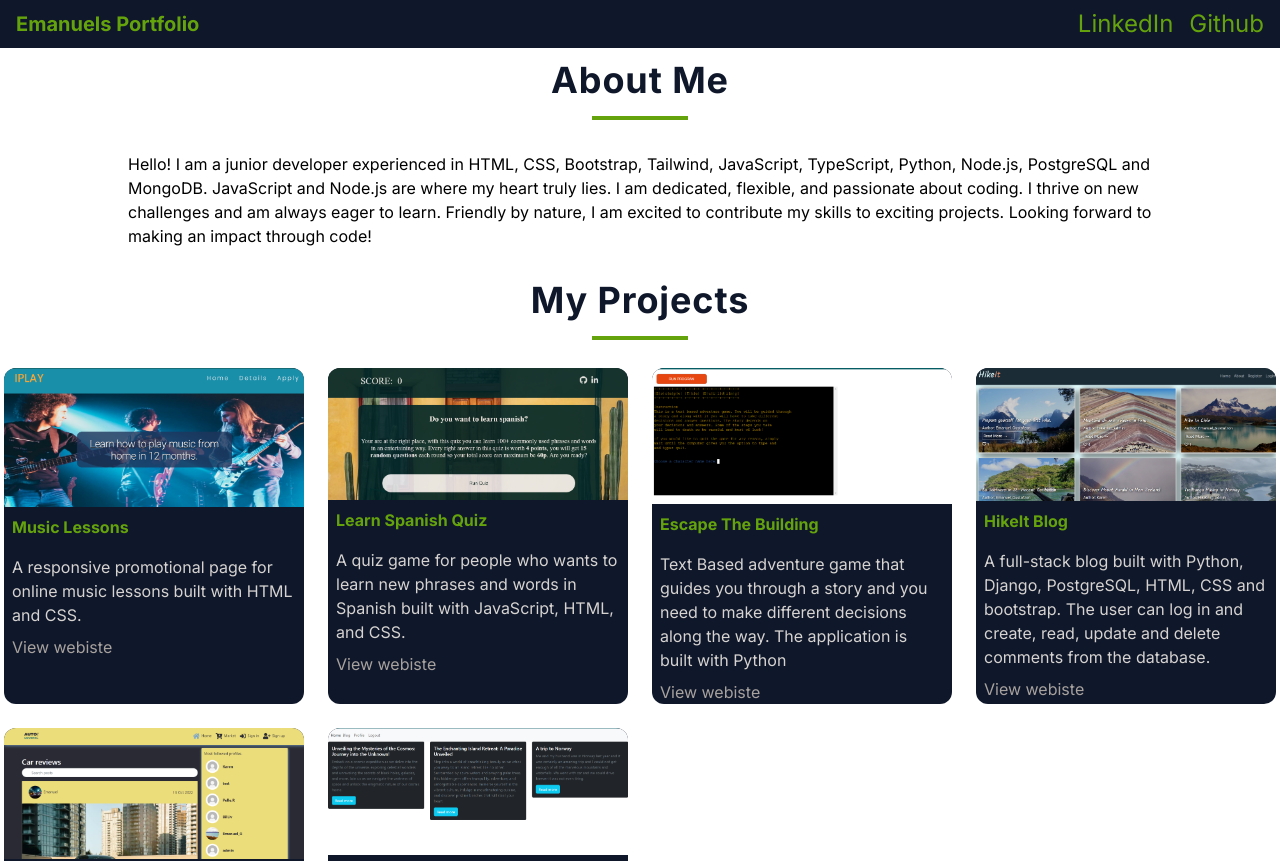
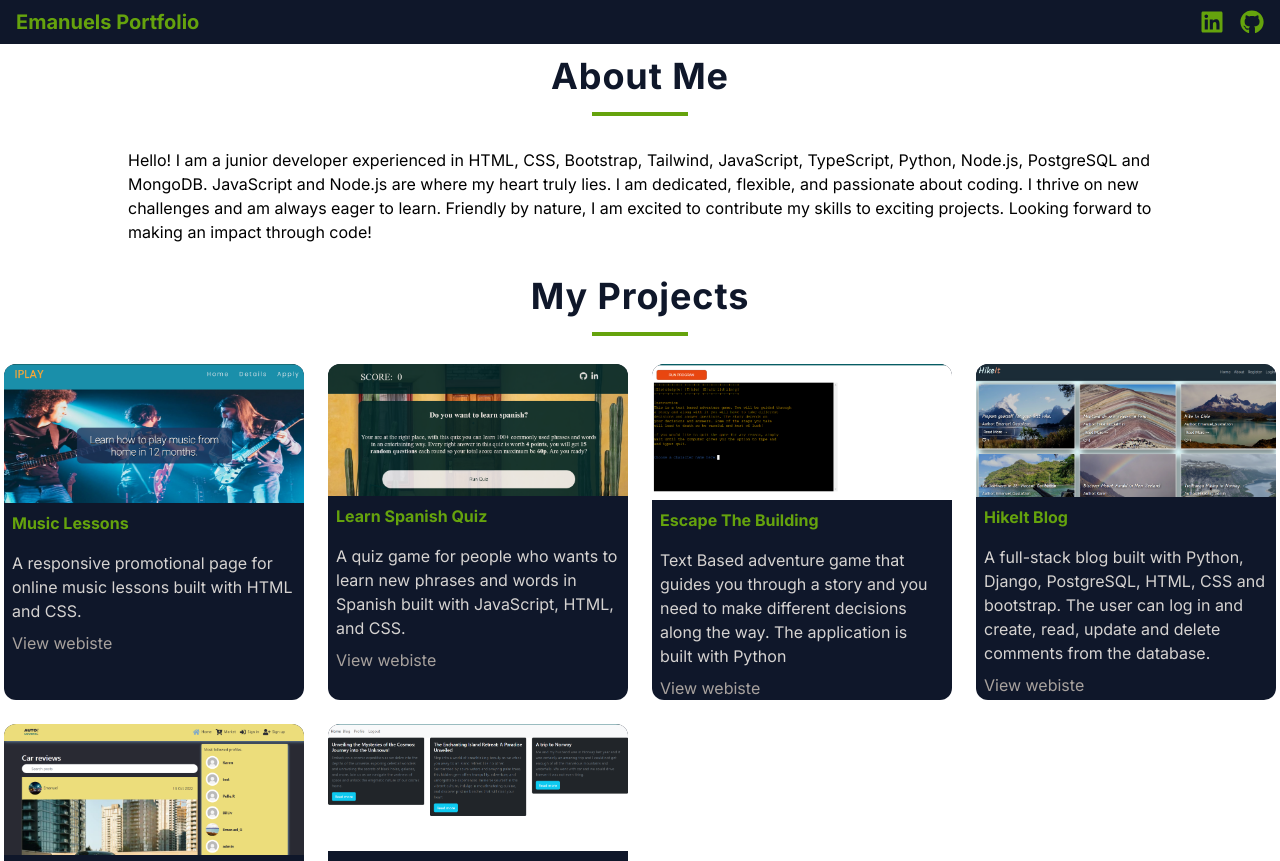
Before and after one commit to EmanuelGustafzon/portfolio, a Next.js app in the folder portfolio/: page / in a window 1280 px wide. Shown: the top 861 px of the page. Built offline with nearby package versions, Linux system fonts and the light colour scheme.

Commit message:
add icons

```diff
--- a/portfolio/components/NavBar.jsx
+++ b/portfolio/components/NavBar.jsx
@@ -1,6 +1,7 @@
 'use client'
 import React from 'react'
 import Link from 'next/link'
+import { FaLinkedin, FaGithub } from 'react-icons/fa';
 
 const Navbar = () => {
   return (
@@ -11,10 +12,10 @@ const Navbar = () => {
         </Link>
         <div className='flex space-x-4'>
           <a href='https://www.linkedin.com/in/emanuel-gustafzon-software-developer/' target='_blank' rel='noopener noreferrer'>
-            <p className='text-2xl text-lime-600 hover:text-lime-400' >LinkedIn</p>
+          <FaLinkedin className='text-2xl text-lime-600 hover:text-lime-400' />
           </a>
           <a href='https://github.com/EmanuelGustafzon' target='_blank' rel='noopener noreferrer'>
-            <p className='text-2xl text-lime-600 hover:text-lime-400' >Github</p>
+          <FaGithub className='text-2xl text-lime-600 hover:text-lime-400' />
           </a>
         </div>
       </div>
--- a/portfolio/package.json
+++ b/portfolio/package.json
@@ -21,6 +21,7 @@
     "postcss": "8.4.27",
     "react": "18.2.0",
     "react-dom": "18.2.0",
+    "react-icons": "^4.10.1",
     "tailwindcss": "3.3.3",
     "typescript": "5.1.6"
   }
```
Also changed, not shown: 1 other file (tests, documents, lock files or other folders).
